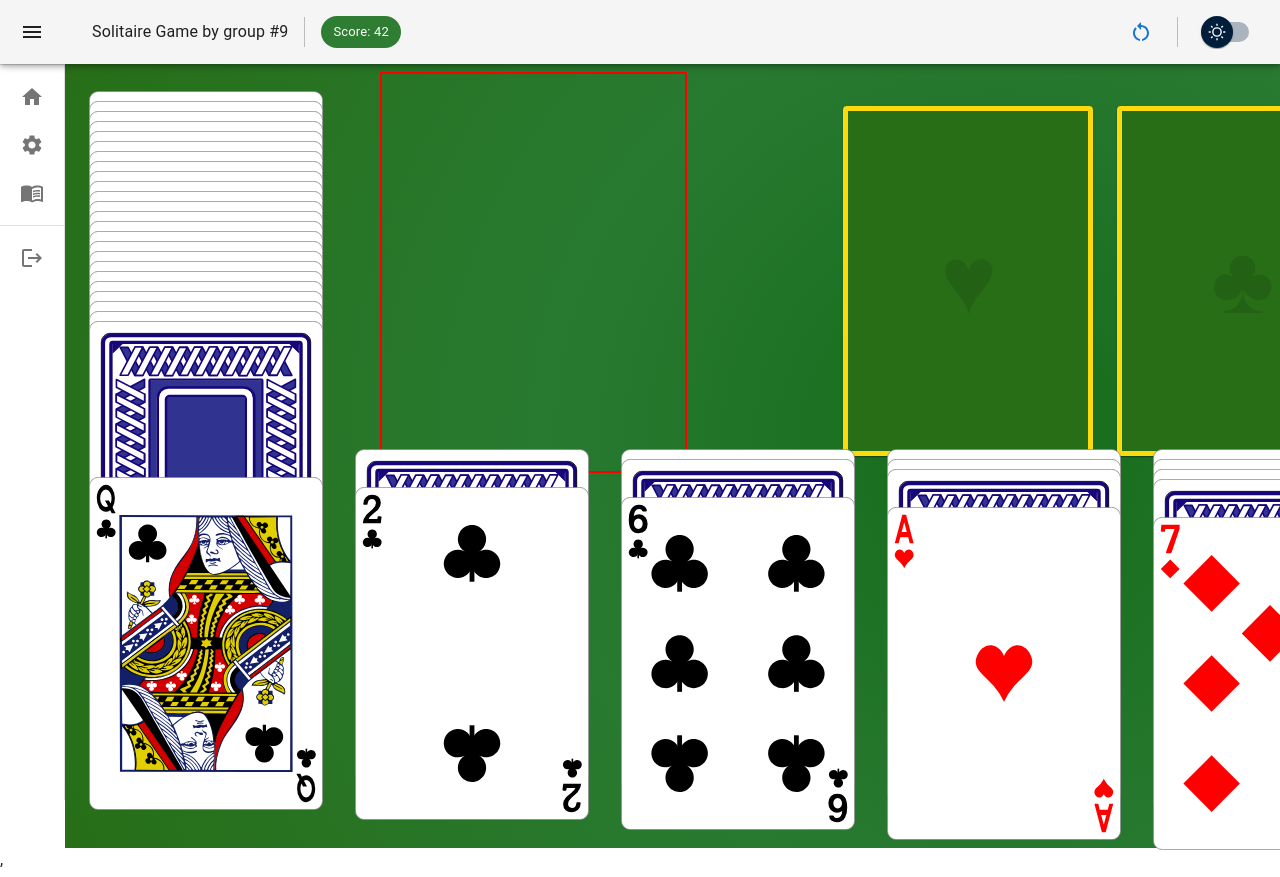
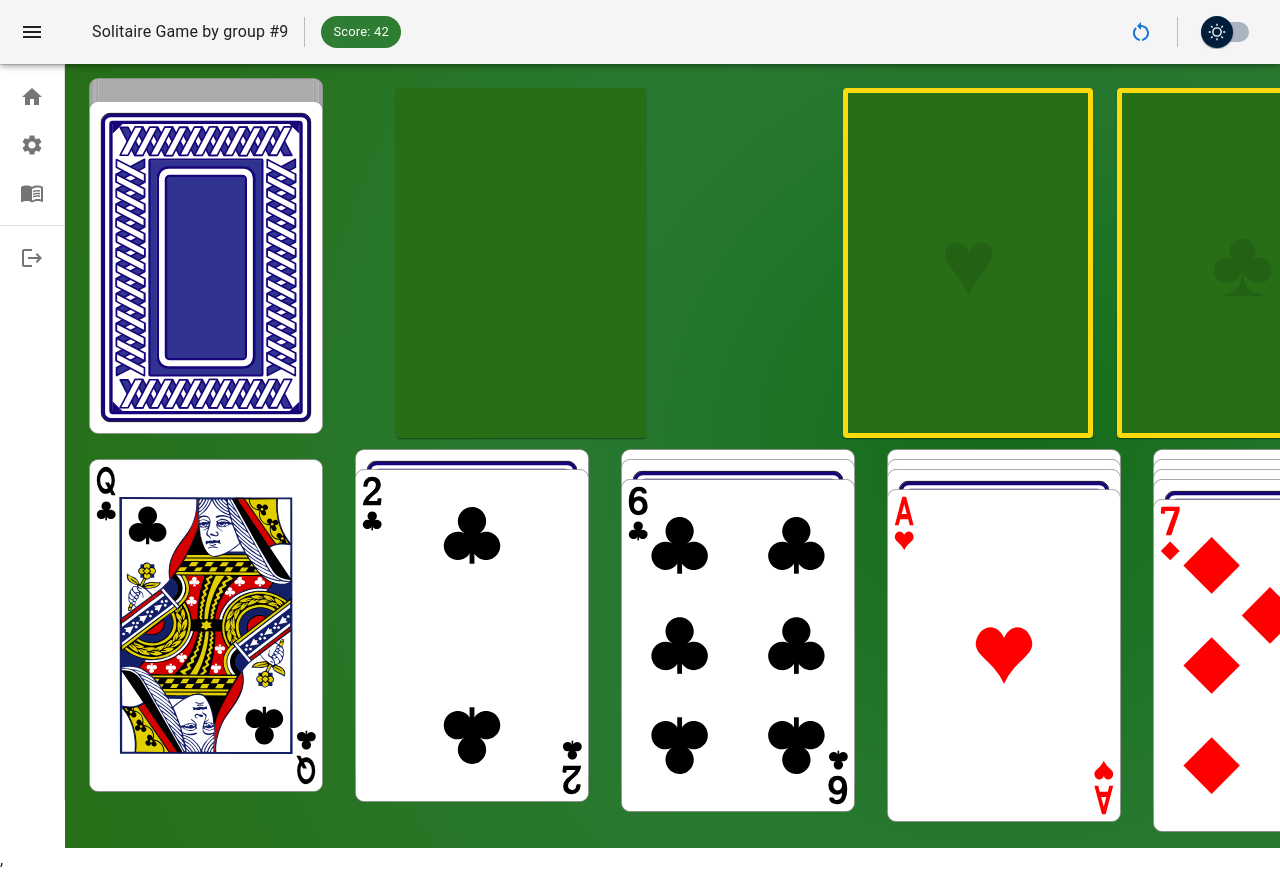
Before and after one commit to kalapyha/solitaire-group-9, a React (Create React App) app: page / in a window 1280 px wide. Shown: the top 877 px of the page. Built offline with nearby package versions, Linux system fonts and the light colour scheme.

Commit message:
fix: king logic and more styles added

```diff
--- a/src/components/Board/Board.tsx
+++ b/src/components/Board/Board.tsx
@@ -6,6 +6,7 @@ import Deck from '../Deck/Deck';
 import { useSelector } from 'react-redux';
 import {
     deckStack,
+    deckStackFlipped,
     tableau1,
     tableau2,
     tableau3,
@@ -21,6 +22,7 @@ import {
 
 const Board = (): JSX.Element => {
     const { cards } = useSelector(deckStack);
+    const flippedCards = useSelector(deckStackFlipped).cards;
     const cards1 = useSelector(tableau1);
     const cards2 = useSelector(tableau2);
     const cards3 = useSelector(tableau3);
@@ -46,29 +48,30 @@ const Board = (): JSX.Element => {
                     xs={2}
                     display="flex"
                     flexDirection="row"
-                    alignItems="center"
+                    alignItems="flex-start"
                     justifyContent="flex-start"
                     alignContent="center"
                 >
-                    <Deck cardsArray={cards} autoReveal={false} />
+                    <Deck cardsArray={cards} autoReveal={false} smallShift styleOverride={{ marginTop: '30px' }} />
                 </Grid>
                 <Grid
                     item
                     xs={2}
                     display="flex"
                     flexDirection="row"
-                    alignItems="center"
+                    alignItems="flex-start"
                     justifyContent="flex-start"
                     alignContent="center"
-                    style={{ border: '2px solid red' }}
-                ></Grid>
+                >
+                    <Deck cardsArray={flippedCards} allowEmpty styleOverride={{ marginTop: 0 }} />
+                </Grid>
 
                 <Grid
                     item
                     xs={8}
                     display="flex"
                     flexDirection="row"
-                    alignItems="center"
+                    alignItems="flex-start"
                     justifyContent="flex-end"
                     alignContent="center"
                     gap={3}
--- a/src/components/Board/components/HomeCard.tsx
+++ b/src/components/Board/components/HomeCard.tsx
@@ -32,7 +32,7 @@ const HomeCard = ({ showHomeBorder = false, suitImage = '', cardsArray }: HomeCa
 
     return cardsArray?.length ? (
         <Box
-            style={{ position: 'relative', width: '200px', height: '300px', marginRight: 30 }}
+            style={{ position: 'relative', width: '200px', height: '300px', marginRight: 30, marginTop: 45 }}
             onDragOver={() =>
                 dispatch(
                     setMoveTo({
--- a/src/components/Card/Card.tsx
+++ b/src/components/Card/Card.tsx
@@ -21,6 +21,8 @@ const StyledBox = styled(Box)(({}) => ({
 
 interface CardProps extends CardType {
     index?: number | string;
+    isPlaceholder?: boolean;
+    smallShift?: boolean;
 }
 
 const Card = (props: CardProps): JSX.Element => {
@@ -41,8 +43,25 @@ const Card = (props: CardProps): JSX.Element => {
                 return <Blue />;
         }
     };
+
+    if (props.isPlaceholder) {
+        return (
+            <StyledBox
+                onDragOver={(e) => e.preventDefault()} // nned to be here
+                onDrop={(e) => {
+                    e.preventDefault();
+                    dispatch(makeMove());
+                }}
+                style={{ width: '100%', height: '100%', margin: 0 }}
+            ></StyledBox>
+        );
+    }
     return props.isFaceDown ? (
-        <StyledBox style={{ transform: `translateY(${props.index}0px)` }}>{renderCardBackPattern()}</StyledBox>
+        <StyledBox
+            style={{ transform: props.smallShift ? `translateY(${props.index}px)` : `translateY(${props.index}0px)` }}
+        >
+            {renderCardBackPattern()}
+        </StyledBox>
     ) : (
         <StyledBox
             id={`${props.stackId}-${props.id}`}
@@ -73,10 +92,13 @@ const Card = (props: CardProps): JSX.Element => {
                 e.preventDefault();
                 dispatch(makeMove());
             }}
+            // style={{
+            //     transform: !props.isDraggable
+            //         ? `translateY(${props.index}0px)`
+            //         : `translateY(${Number(props.index) * 10 + 28}px)`,
+            // }}
             style={{
-                transform: !props.isDraggable
-                    ? `translateY(${props.index}0px)`
-                    : `translateY(${Number(props.index) * 10 + 28}px)`,
+                transform: `translateY(${Number(props.index) * 10 + 10}px)`,
             }}
         >
             <div>{props.image}</div>
--- a/src/components/Deck/Deck.tsx
+++ b/src/components/Deck/Deck.tsx
@@ -20,9 +20,11 @@ type DeckdProps = {
     autoReveal?: boolean;
     allowEmpty?: boolean;
     tableauId?: number;
+    smallShift?: boolean;
+    styleOverride?: React.CSSProperties;
 };
 
-const Deck = ({ cardsArray, allowEmpty = false, tableauId }: DeckdProps) => {
+const Deck = ({ cardsArray, allowEmpty = false, tableauId, smallShift, styleOverride }: DeckdProps) => {
     const dispatch = useDispatch();
     const lastCard = cardsArray[cardsArray.length - 1];
     if (allowEmpty && !cardsArray.length) {
@@ -32,18 +34,23 @@ const Deck = ({ cardsArray, allowEmpty = false, tableauId }: DeckdProps) => {
                     position: 'relative',
                     width: '200px',
                     height: '300px',
-                    marginRight: 30,
+                    marginRight: 45,
+                    marginTop: -40,
+                    ...styleOverride,
                 }}
                 onDragOver={() => {
                     dispatch(
                         setMoveTo({
                             stackId: tableauId,
-                            isFlipped: true,
+                            moveOnEmptyTableau: true,
                         }),
                     );
                 }}
             >
-                <StyledCard />
+                <StyledCard>
+                    {/* @ts-ignore */}
+                    <Card isPlaceholder />
+                </StyledCard>
             </Box>
         );
     }
@@ -54,6 +61,7 @@ const Deck = ({ cardsArray, allowEmpty = false, tableauId }: DeckdProps) => {
                 width: '200px',
                 height: '300px',
                 marginRight: 30,
+                ...styleOverride,
             }}
             onDragOver={() =>
                 dispatch(
@@ -80,6 +88,7 @@ const Deck = ({ cardsArray, allowEmpty = false, tableauId }: DeckdProps) => {
                         canBePutOn={canBePutOn}
                         canBePutOnHome={canBePutOnHome}
                         index={i}
+                        smallShift={smallShift}
                     />
                 ),
             )}
--- a/src/features/tableauSlice.ts
+++ b/src/features/tableauSlice.ts
@@ -178,7 +178,30 @@ const tableauSlice = createSlice({
                     state.moveFrom = {};
                 }
             }
-            if (state.moveFrom?.cardId && state.moveTo?.isFlipped) {
+
+            // Move King on empty field
+            if (state.moveFrom?.cardId && state.moveTo?.moveOnEmptyTableau) {
+                if (state.moveFrom.cardId.includes('13')) {
+                    // make move
+                    const cardToMove = state[`tableau${state.moveFrom.stackId}`].cards.slice(-1); // one last card
+                    state[`tableau${state.moveFrom.stackId}`].cards = revealLastCard(
+                        state[`tableau${state.moveFrom.stackId}`].cards.slice(
+                            0,
+                            state[`tableau${state.moveFrom.stackId}`].cards.length - 1,
+                        ),
+                    );
+
+                    state[`tableau${state.moveTo.stackId}`].cards = [...cardToMove];
+                    state[`tableau${state.moveTo.stackId}`].cards = state[`tableau${state.moveTo.stackId}`].cards.map(
+                        (card) => ({ ...card, stackId: state.moveTo.stackId }),
+                    );
+                    console.log('MOVE happened ');
+                } else {
+                    console.log('MOVE NOT happened ');
+                    // reset moveTo and moveFrom
+                    state.moveTo = {};
+                    state.moveFrom = {};
+                }
             }
         },
         moveCardToHome: (state, args) => {
@@ -321,6 +344,7 @@ export const { resetCards, moveCardToHome, setMoveFrom, setMoveTo, makeMove } =
 
 export const activeCard = (state: RootState) => state.cards.activeCard;
 export const deckStack = (state: RootState) => state.cards.deckStack;
+export const deckStackFlipped = (state: RootState) => state.cards.deckStackFlipped;
 export const tableau1 = (state: RootState) => state.cards.tableau1;
 export const tableau2 = (state: RootState) => state.cards.tableau2;
 export const tableau3 = (state: RootState) => state.cards.tableau3;
```
